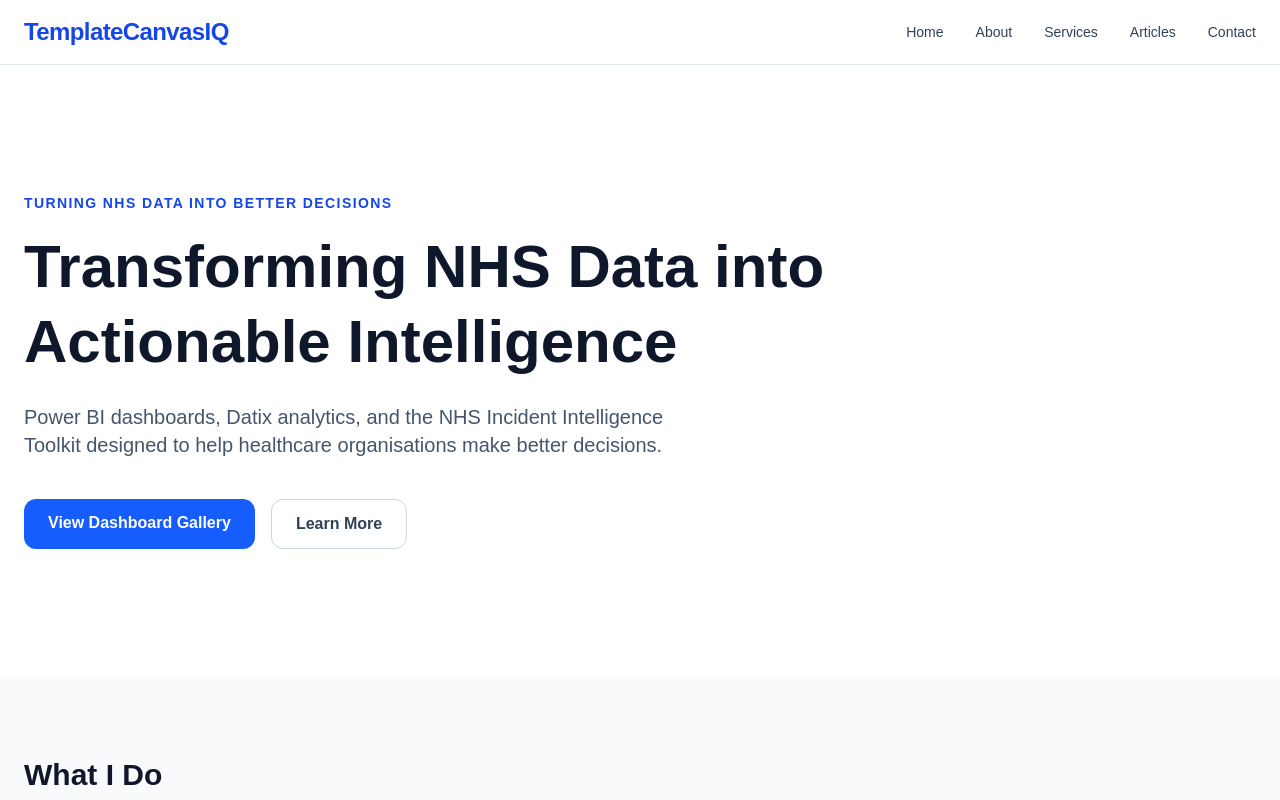
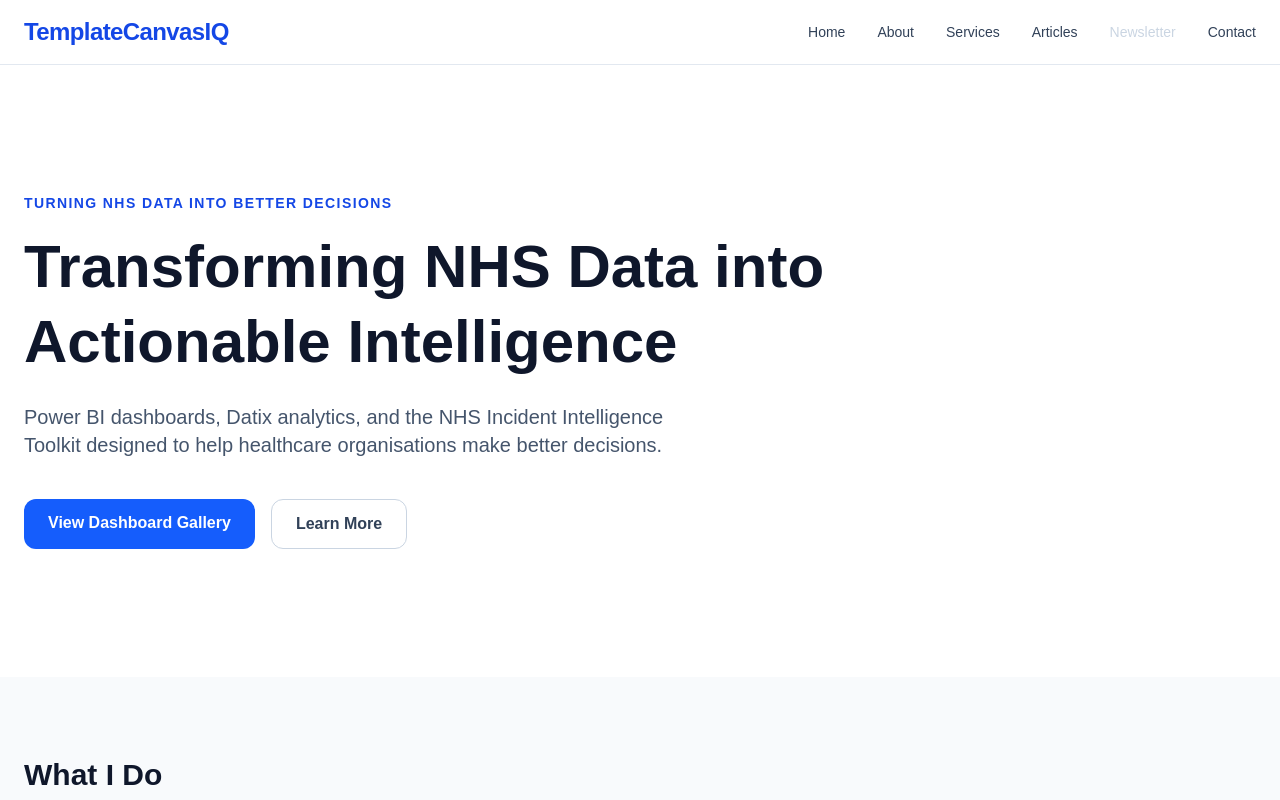
Before and after one commit to 24Mark8/templatecanvasiq, a Next.js app: page / in a window 1280 px wide. Shown: the top 800 px of the page. Built offline with nearby package versions, Linux system fonts and the light colour scheme.

Commit message:
Update page.tsx

```diff
--- a/app/page.tsx
+++ b/app/page.tsx
@@ -16,6 +16,7 @@ export default function Home() {
             <a href="#about" className="text-slate-700 hover:text-blue-700">About</a>
             <a href="#services" className="text-slate-700 hover:text-blue-700">Services</a>
             <a href="#articles" className="text-slate-700 hover:text-blue-700">Articles</a>
+            <a href="/newsletter" className="text-slate-300 hover:text-white">Newsletter</a>
             <a href="#contact" className="text-slate-700 hover:text-blue-700">Contact</a>
           </div>
         </div>
@@ -338,6 +339,7 @@ export default function Home() {
             <a href="#about" className="text-slate-300 hover:text-white">About</a>
             <a href="#services" className="text-slate-300 hover:text-white">Services</a>
             <a href="#articles" className="text-slate-300 hover:text-white">Articles</a>
+            <a href="/newsletter" className="text-slate-300 hover:text-white">Newsletter</a>
             <a href="#contact" className="text-slate-300 hover:text-white">Contact</a>
           </div>
 
```
